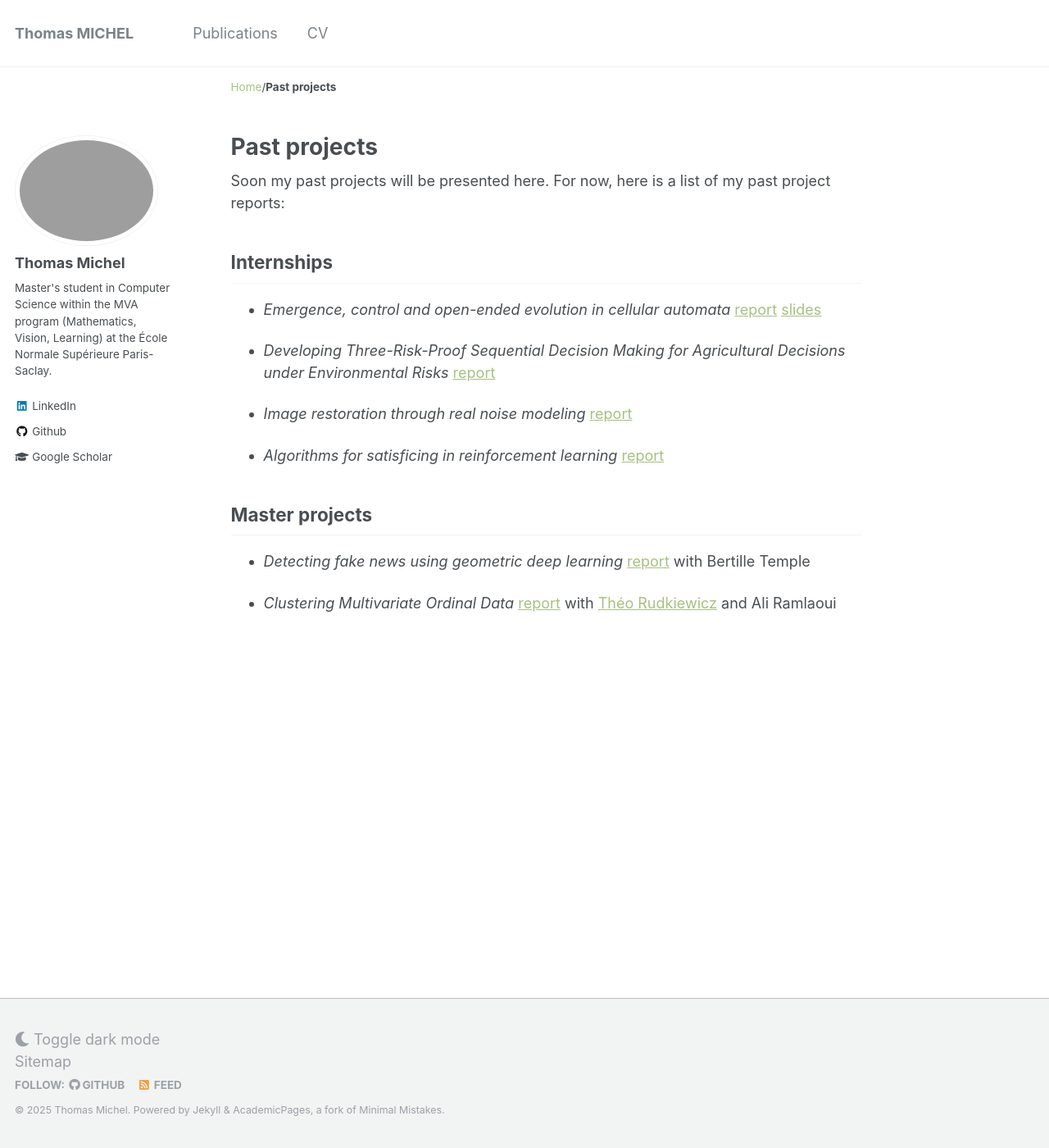
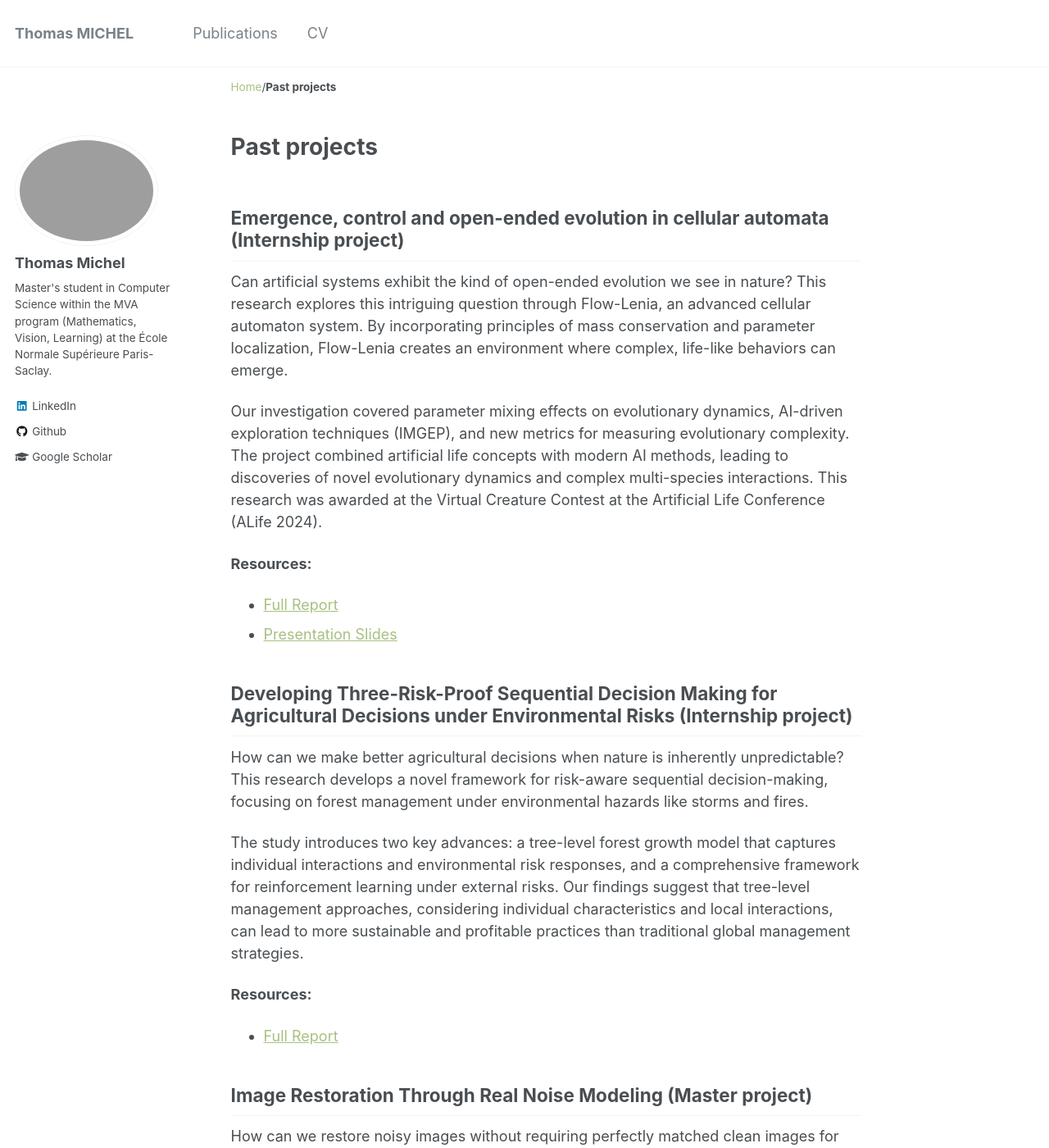
Before and after one commit to Thomick/Thomick.github.io, a Jekyll site: the page built from _pages/reports.md, in a window 1280 px wide and 1400 px high. Shown: the whole window at 82% size. Built offline with Jekyll 4.4.1, drawn with Linux system fonts in a browser that asks for light colours; comment, search, counter and statistics services are not loaded; some of the changed text lies outside the part shown.

```diff
--- a/_pages/reports.md
+++ b/_pages/reports.md
@@ -4,20 +4,43 @@ title: "Past projects"
 author_profile: true
 ---
 
-Soon my past projects will be presented here. For now, here is a list of my past project reports:
+## Emergence, control and open-ended evolution in cellular automata (Internship project)
 
-## Internships
+Can artificial systems exhibit the kind of open-ended evolution we see in nature? This research explores this intriguing question through Flow-Lenia, an advanced cellular automaton system. By incorporating principles of mass conservation and parameter localization, Flow-Lenia creates an environment where complex, life-like behaviors can emerge.
 
-* *Emergence, control and open-ended evolution in cellular automata* [report]({{ base_path }}/files/internship/flowlenia.pdf) [slides]({{ base_path }}/files/internship/flowlenia_beamer.pdf)
+Our investigation covered parameter mixing effects on evolutionary dynamics, AI-driven exploration techniques (IMGEP), and new metrics for measuring evolutionary complexity. The project combined artificial life concepts with modern AI methods, leading to discoveries of novel evolutionary dynamics and complex multi-species interactions. This research was awarded at the Virtual Creature Contest at the Artificial Life Conference (ALife 2024).
 
-* *Developing Three-Risk-Proof Sequential Decision Making for Agricultural Decisions under Environmental Risks* [report]({{ base_path }}/files/internship/environmental_risks.pdf)
+**Resources:**
 
-* *Image restoration through real noise modeling* [report]({{ base_path }}/files/internship/image_restoration.pdf)
+- [Full Report]({{ base_path }}/files/internship/flowlenia.pdf)
+- [Presentation Slides]({{ base_path }}/files/internship/flowlenia_beamer.pdf)
 
-* *Algorithms for satisficing in reinforcement learning* [report]({{ base_path }}/files/internship/satisficing_rl.pdf)
+## Developing Three-Risk-Proof Sequential Decision Making for Agricultural Decisions under Environmental Risks (Internship project)
 
-## Master projects
+How can we make better agricultural decisions when nature is inherently unpredictable? This research develops a novel framework for risk-aware sequential decision-making, focusing on forest management under environmental hazards like storms and fires.
 
-* *Detecting fake news using geometric deep learning* [report]({{ base_path }}/files/master/geometric_fake_news.pdf) with Bertille Temple
+The study introduces two key advances: a tree-level forest growth model that captures individual interactions and environmental risk responses, and a comprehensive framework for reinforcement learning under external risks. Our findings suggest that tree-level management approaches, considering individual characteristics and local interactions, can lead to more sustainable and profitable practices than traditional global management strategies.
 
-* *Clustering Multivariate Ordinal Data* [report]({{ base_path }}/files/master/ordinal_data_clustering.pdf) with [Théo Rudkiewicz](https://perso.crans.org/theorudkiewicz/home.html) and Ali Ramlaoui
+**Resources:**
+
+- [Full Report]({{ base_path }}/files/internship/environmental_risks.pdf)
+
+## Image Restoration Through Real Noise Modeling (Master project)
+
+How can we restore noisy images without requiring perfectly matched clean images for training? This research addresses this practical challenge by developing denoising algorithms that work with unpaired image sets.
+
+The project improves upon traditional approaches by replacing transposed convolution layers with resize-convolution blocks. This reduces unwanted artifacts while maintaining high restoration quality. We also explored combining denoising with super-resolution techniques, though some challenges remain in preventing artificial texture generation.
+
+**Resources:**
+
+- [Full Report]({{ base_path }}/files/internship/image_restoration.pdf)
+
+## Algorithms for Satisficing in Reinforcement Learning (Internship project)
+
+What if instead of seeking optimal solutions, we focused on finding "good enough" ones? This research explores the concept of satisficing in reinforcement learning - an approach that could make AI systems more efficient in resource-constrained environments.
+
+The study introduces a novel framework for "satisficing regret" and develops efficient algorithms for multi-armed bandits. Our work corrects existing literature on constant regret bounds and extends these insights to deterministic MDPs, suggesting promising applications where computing efficiency is crucial.
+
+**Resources:**
+
+- [Full Report]({{ base_path }}/files/internship/satisficing_rl.pdf)
```
Also changed, not shown: Gemfile (+13 -23 lines), README.md (added, +10 -0 lines), _publications/regret-bound-for-satisficing.md (+27 -2 lines), Gemfile.lock, 2 other files.
